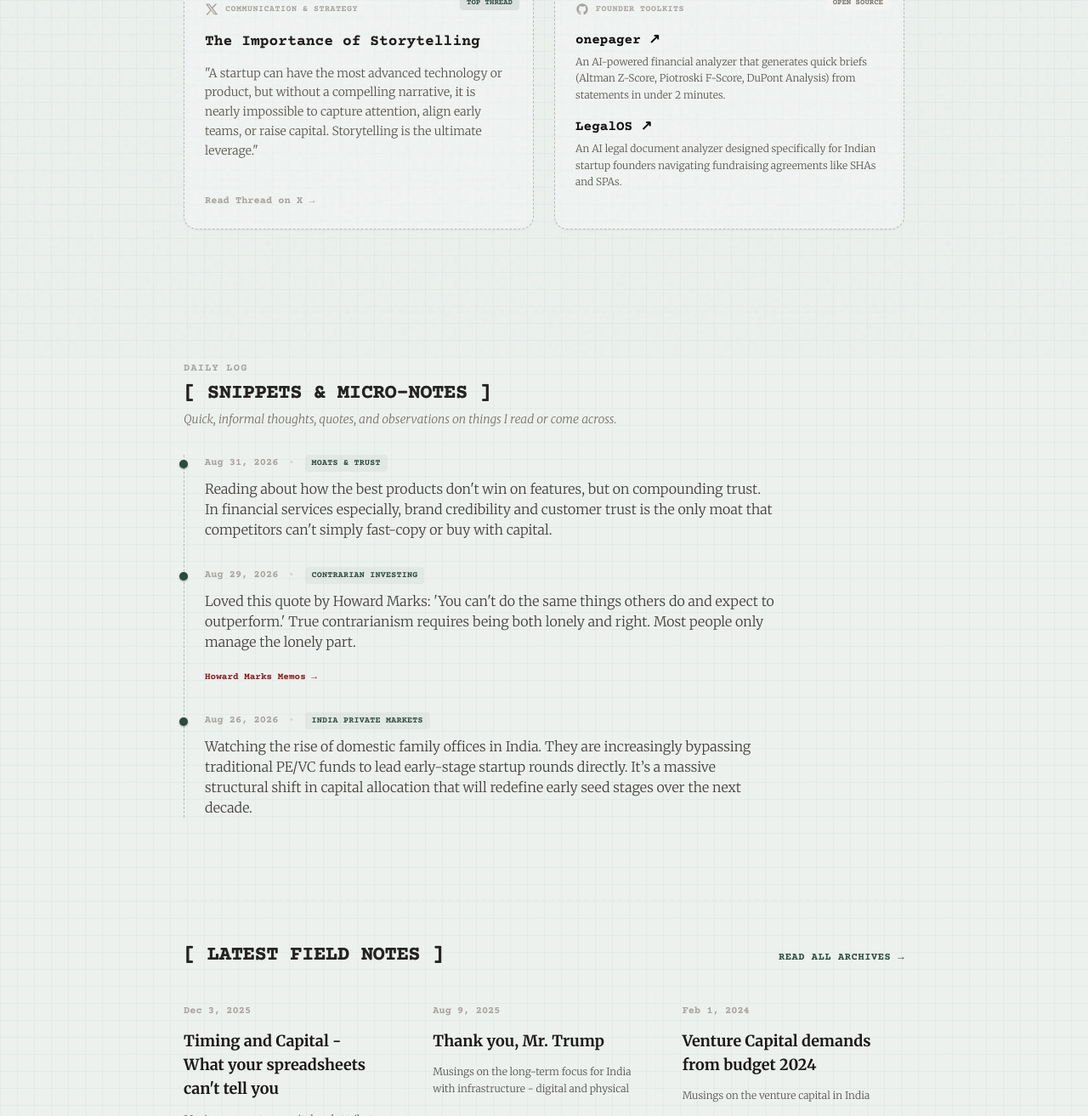
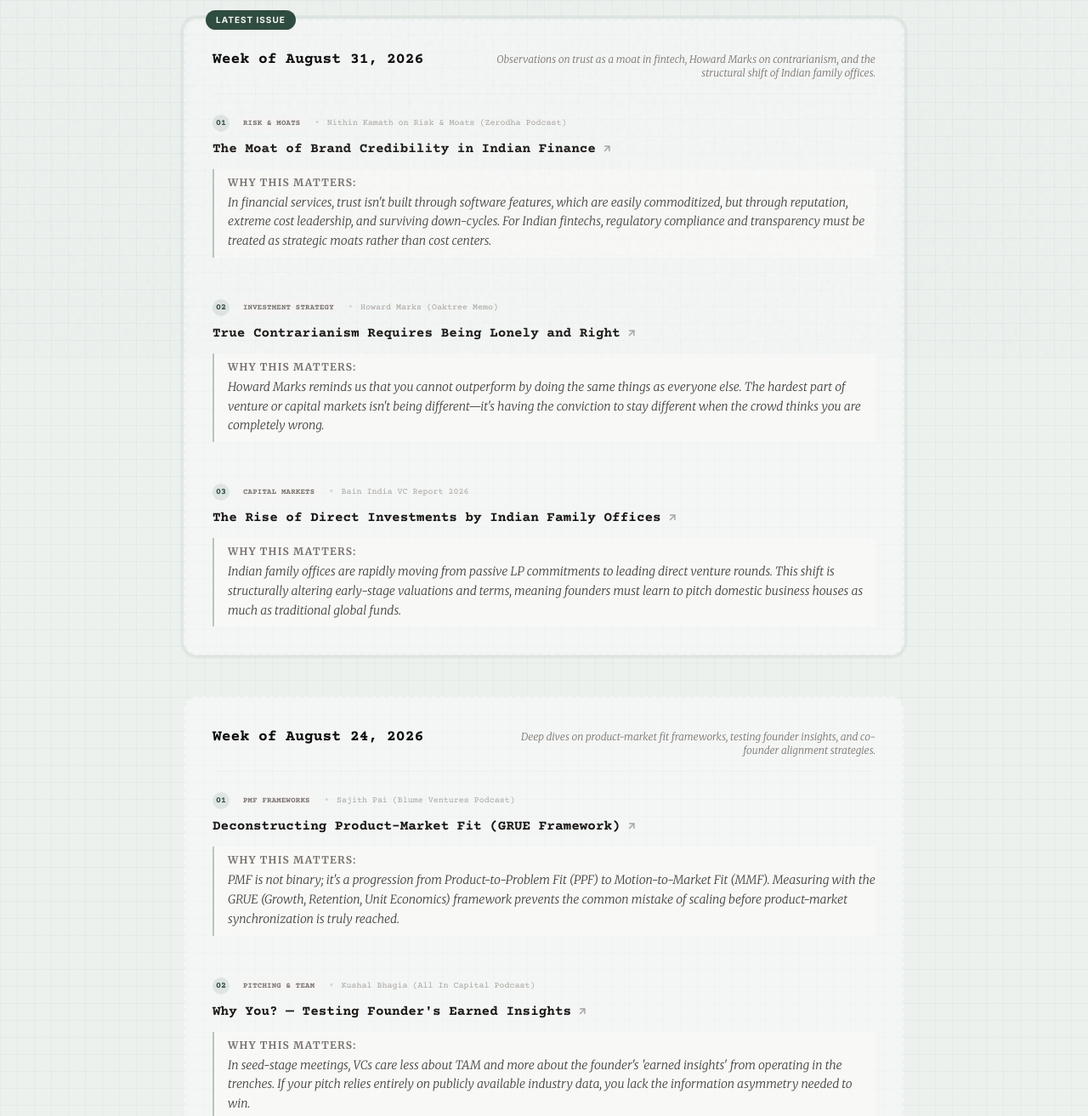
Before and after one commit to paidinesh7/dineshpai.in, an Astro site: page / in a window 1280 px wide. Shown: the part 380-1693 px from the top of the page at 85% size. Built offline with nearby package versions, Linux system fonts and the light colour scheme; Astro itself is replaced by a stand-in of ours.

Commit message:
Replace Daily Snippets with the curated Weekly Signal newsletter on the homepage

```diff
--- a/src/data/snippets.ts
+++ /dev/null
@@ -1,31 +0,0 @@
-export interface Snippet {
-  id: string;
-  date: string;
-  category: string;
-  content: string;
-  link?: string;
-  linkText?: string;
-}
-
-export const dailySnippets: Snippet[] = [
-  {
-    id: "3",
-    date: "Aug 31, 2026",
-    category: "Moats & Trust",
-    content: "Reading about how the best products don't win on features, but on compounding trust. In financial services especially, brand credibility and customer trust is the only moat that competitors can't simply fast-copy or buy with capital.",
-  },
-  {
-    id: "2",
-    date: "Aug 29, 2026",
-    category: "Contrarian Investing",
-    content: "Loved this quote by Howard Marks: 'You can't do the same things others do and expect to outperform.' True contrarianism requires being both lonely and right. Most people only manage the lonely part.",
-    link: "https://www.oaktreecapital.com/insights/memos",
-    linkText: "Howard Marks Memos"
-  },
-  {
-    id: "1",
-    date: "Aug 26, 2026",
-    category: "India Private Markets",
-    content: "Watching the rise of domestic family offices in India. They are increasingly bypassing traditional PE/VC funds to lead early-stage startup rounds directly. It’s a massive structural shift in capital allocation that will redefine early seed stages over the next decade.",
-  }
-];
--- /dev/null
+++ b/src/data/weeklySignals.ts
@@ -0,0 +1,73 @@
+export interface CurationItem {
+  title: string;
+  source: string;
+  url: string;
+  category: string;
+  takeaway: string;
+}
+
+export interface WeeklySignal {
+  id: string;
+  week: string;
+  description?: string;
+  items: CurationItem[];
+}
+
+export const weeklySignals: WeeklySignal[] = [
+  {
+    id: "2",
+    week: "Week of August 31, 2026",
+    description: "Observations on trust as a moat in fintech, Howard Marks on contrarianism, and the structural shift of Indian family offices.",
+    items: [
+      {
+        title: "The Moat of Brand Credibility in Indian Finance",
+        source: "Nithin Kamath on Risk & Moats (Zerodha Podcast)",
+        url: "https://www.youtube.com/watch?v=eZdrpChV0C4",
+        category: "Risk & Moats",
+        takeaway: "In financial services, trust isn't built through software features, which are easily commoditized, but through reputation, extreme cost leadership, and surviving down-cycles. For Indian fintechs, regulatory compliance and transparency must be treated as strategic moats rather than cost centers."
+      },
+      {
+        title: "True Contrarianism Requires Being Lonely and Right",
+        source: "Howard Marks (Oaktree Memo)",
+        url: "https://www.oaktreecapital.com/insights/memos",
+        category: "Investment Strategy",
+        takeaway: "Howard Marks reminds us that you cannot outperform by doing the same things as everyone else. The hardest part of venture or capital markets isn't being different—it's having the conviction to stay different when the crowd thinks you are completely wrong."
+      },
+      {
+        title: "The Rise of Direct Investments by Indian Family Offices",
+        source: "Bain India VC Report 2026",
+        url: "https://www.youtube.com/watch?v=TbsWx16UFhM",
+        category: "Capital Markets",
+        takeaway: "Indian family offices are rapidly moving from passive LP commitments to leading direct venture rounds. This shift is structurally altering early-stage valuations and terms, meaning founders must learn to pitch domestic business houses as much as traditional global funds."
+      }
+    ]
+  },
+  {
+    id: "1",
+    week: "Week of August 24, 2026",
+    description: "Deep dives on product-market fit frameworks, testing founder insights, and co-founder alignment strategies.",
+    items: [
+      {
+        title: "Deconstructing Product-Market Fit (GRUE Framework)",
+        source: "Sajith Pai (Blume Ventures Podcast)",
+        url: "https://www.youtube.com/watch?v=-TqOl7NjB7o",
+        category: "PMF Frameworks",
+        takeaway: "PMF is not binary; it's a progression from Product-to-Problem Fit (PPF) to Motion-to-Market Fit (MMF). Measuring with the GRUE (Growth, Retention, Unit Economics) framework prevents the common mistake of scaling before product-market synchronization is truly reached."
+      },
+      {
+        title: "Why You? — Testing Founder's Earned Insights",
+        source: "Kushal Bhagia (All In Capital Podcast)",
+        url: "https://www.youtube.com/watch?v=dhuHgsGevks",
+        category: "Pitching & Team",
+        takeaway: "In seed-stage meetings, VCs care less about TAM and more about the founder's 'earned insights' from operating in the trenches. If your pitch relies entirely on publicly available industry data, you lack the information asymmetry needed to win."
+      },
+      {
+        title: "The Art of Structured 3-Month Trial Co-founder Partnerships",
+        source: "Ashish Goel (Urban Ladder Podcast)",
+        url: "https://www.youtube.com/watch?v=ORPVZgc2ScM",
+        category: "Team Building",
+        takeaway: "Co-founder disputes are one of the leading causes of early-stage startup deaths. Setting up a mutual, explicit 3-month trial period with pre-defined exit clauses is the healthiest way to test alignment and work styles before legally signing equity documents."
+      }
+    ]
+  }
+];
--- a/src/pages/index.astro
+++ b/src/pages/index.astro
@@ -3,7 +3,7 @@
 import { getCollection } from 'astro:content';
 import UdupiFlipDeck from '../components/UdupiFlipDeck';
 import HomeTabs from '../components/HomeTabs';
-import { dailySnippets } from '../data/snippets';
+import { weeklySignals } from '../data/weeklySignals';
 
 const posts = await getCollection('blog');
 const latestPosts = posts
@@ -66,8 +66,97 @@
     <!-- 01 / NOTES & IDEAS TAB -->
     <div slot="notesContent" class="space-y-16 sm:space-y-24 animate-fade-in">
 
+      <!-- Weekly Signal Curation Section -->
+      <section class="animate-fade-in">
+        <div class="space-y-1 mb-8">
+          <span class="text-xs font-bold uppercase tracking-widest text-stone-400 dark:text-stone-500 font-mono">
+            Weekly Signal
+          </span>
+          <h2 class="font-mono text-xl sm:text-2xl font-bold text-stone-900 dark:text-stone-100 uppercase ink-bleed">
+            [ The Weekly Signal ]
+          </h2>
+          <p class="font-serif italic text-stone-500 dark:text-stone-400 text-xs sm:text-sm">
+            Every week, I share exactly 3 highly-curated links (articles, frameworks, or podcasts) with a 2-sentence "why it matters" takeaway for Indian founders and investors.
+          </p>
+        </div>
+
+        <div class="space-y-12">
+          {weeklySignals.map((signal, index) => (
+            <div class={`border-2 border-dashed border-stone-200/40 dark:border-stone-800/40 rounded-2xl p-6 sm:p-8 bg-white/40 dark:bg-stone-950/10 shadow-sm relative ${index === 0 ? 'border-brand-light/35 dark:border-brand-dark/35 ring-4 ring-brand-light/5 dark:ring-brand-dark/5' : ''}`}>
+
+              {/* Latest Issue Badge */}
+              {index === 0 && (
+                <span class="absolute -top-3 left-6 bg-brand-light dark:bg-brand-dark text-stone-50 dark:text-stone-950 text-[10px] font-mono font-bold uppercase tracking-widest px-3 py-1 rounded-full shadow-sm font-sans">
+                  Latest Issue
+                </span>
+              )}
+
+              {/* Issue Header */}
+              <div class="flex flex-col sm:flex-row sm:items-baseline justify-between gap-2 border-b border-dashed border-stone-200/60 dark:border-stone-800/60 pb-4 mb-6">
+                <h3 class="font-mono text-lg font-bold text-stone-950 dark:text-stone-50">
+                  {signal.week}
+                </h3>
+                {signal.description && (
+                  <p class="font-serif text-xs text-stone-500 dark:text-stone-400 italic max-w-md sm:text-right">
+                    {signal.description}
+                  </p>
+                )}
+              </div>
+
+              {/* Curation List */}
+              <div class="space-y-6">
+                {signal.items.map((item, itemIdx) => (
+                  <div class="flex flex-col gap-2 pb-6 last:pb-0 border-b last:border-b-0 border-stone-100/60 dark:border-stone-900/60">
+                    <div class="flex flex-wrap items-center gap-x-2 gap-y-1 text-xs">
+                      {/* Number Badge */}
+                      <span class="font-mono font-bold text-brand-light dark:text-brand-dark bg-brand-light/10 dark:bg-brand-dark/15 w-5 h-5 rounded-full flex items-center justify-center text-[10px]">
+                        0{itemIdx + 1}
+                      </span>
+
+                      {/* Category Badge */}
+                      <span class="font-mono font-bold uppercase tracking-wide text-[9px] bg-stone-100 dark:bg-stone-900 text-stone-500 dark:text-stone-400 px-2 py-0.5 rounded">
+                        {item.category}
+                      </span>
+
+                      <span class="text-stone-300 dark:text-stone-700 font-mono">&bull;</span>
+
+                      {/* Source */}
+                      <span class="font-mono text-stone-400 dark:text-stone-500 text-[10px]">
+                        {item.source}
+                      </span>
+                    </div>
+
+                    {/* Title & Link */}
+                    <h4 class="font-mono text-base font-bold text-stone-900 dark:text-stone-100 hover:text-brand-light dark:hover:text-brand-dark transition-colors duration-200">
+                      <a href={item.url} target="_blank" rel="noopener noreferrer" class="highlighter-hover inline-flex items-center gap-1.5 group/link">
+                        {item.title}
+                        <svg xmlns="http://www.w3.org/2000/svg" width="14" height="14" viewBox="0 0 24 24" fill="none" stroke="currentColor" stroke-width="2.5" class="h-3.5 w-3.5 text-stone-400 dark:text-stone-500 group-hover/link:text-brand-light dark:group-hover/link:text-brand-dark transition-colors transform group-hover/link:translate-x-0.5 group-hover/link:-translate-y-0.5 transition-transform">
+                          <line x1="7" y1="17" x2="17" y2="7"></line>
+                          <polyline points="7 7 17 7 17 17"></polyline>
+                        </svg>
+                      </a>
+                    </h4>
+
+                    {/* Takeaway Box */}
+                    <div class="bg-stone-50/60 dark:bg-stone-900/10 border-l-2 border-brand-light/30 dark:border-brand-dark/30 pl-4 py-2 mt-1">
+                      <p class="font-serif text-xs text-stone-500 dark:text-stone-400 uppercase tracking-widest font-bold mb-1">
+                        Why this matters:
+                      </p>
+                      <p class="font-serif text-sm text-stone-700 dark:text-stone-300 leading-relaxed italic">
+                        {item.takeaway}
+                      </p>
+                    </div>
+                  </div>
+                ))}
+              </div>
+
+            </div>
+          ))}
+        </div>
+      </section>
+
       <!-- Featured Insights & Projects -->
-      <section class="animate-fade-in">
+      <section class="border-t-2 border-dashed border-stone-200/40 dark:border-stone-800/40 pt-12 animate-fade-in-delayed">
         <div class="space-y-1 mb-8">
           <span class="text-xs font-bold uppercase tracking-widest text-stone-400 dark:text-stone-500 font-mono">
             Curation
@@ -154,57 +243,6 @@
             </div>
           </div>
 
-        </div>
-      </section>
-
-      <!-- Daily Log / Snippets Stream -->
-      <section class="border-t-2 border-dashed border-stone-200/40 dark:border-stone-800/40 pt-12 animate-fade-in-delayed">
-        <div class="space-y-1 mb-8">
-          <span class="text-xs font-bold uppercase tracking-widest text-stone-400 dark:text-stone-500 font-mono">
-            Daily Log
-          </span>
-          <h2 class="font-mono text-xl sm:text-2xl font-bold text-stone-900 dark:text-stone-100 uppercase ink-bleed">
-            [ Snippets & Micro-Notes ]
-          </h2>
-          <p class="font-serif italic text-stone-500 dark:text-stone-400 text-xs sm:text-sm">
-            Quick, informal thoughts, quotes, and observations on things I read or come across.
-          </p>
-        </div>
-
-        <div class="relative pl-6 border-l border-dashed border-brand-light/30 dark:border-brand-dark/30 space-y-8">
-          {dailySnippets.map((snippet) => (
-            <div class="relative group/snippet">
-              <!-- Chronological dot indicator -->
-              <span class="absolute -left-[30px] top-1.5 w-2.5 h-2.5 rounded-full bg-brand-light dark:bg-brand-dark group-hover/snippet:scale-125 transition-transform shadow-sm shadow-brand-light/45"></span>
-
-              <div class="space-y-2">
-                <div class="flex flex-wrap items-center gap-x-3 gap-y-1 text-xs font-mono">
-                  <span class="font-bold text-stone-400 dark:text-stone-500">{snippet.date}</span>
-                  <span class="text-stone-300 dark:text-stone-700">&bull;</span>
-                  <span class="font-bold text-brand-light dark:text-brand-dark uppercase tracking-wide text-[10px] bg-brand-light/5 dark:bg-brand-dark/5 px-2 py-0.5 rounded">
-                    {snippet.category}
-                  </span>
-                </div>
-
-                <p class="font-serif text-sm sm:text-base text-stone-700 dark:text-stone-300 leading-relaxed max-w-2xl">
-                  {snippet.content}
-                </p>
-
-                {snippet.link && (
-                  <div class="pt-1">
-                    <a
-                      href={snippet.link}
-                      target="_blank"
-                      rel="noopener noreferrer"
-                      class="inline-flex items-center gap-1 text-[11px] font-mono font-bold text-crimson-light dark:text-crimson-dark highlighter-hover"
-                    >
-                      {snippet.linkText || "Link"} &rarr;
-                    </a>
-                  </div>
-                )}
-              </div>
-            </div>
-          ))}
         </div>
       </section>
 
```
